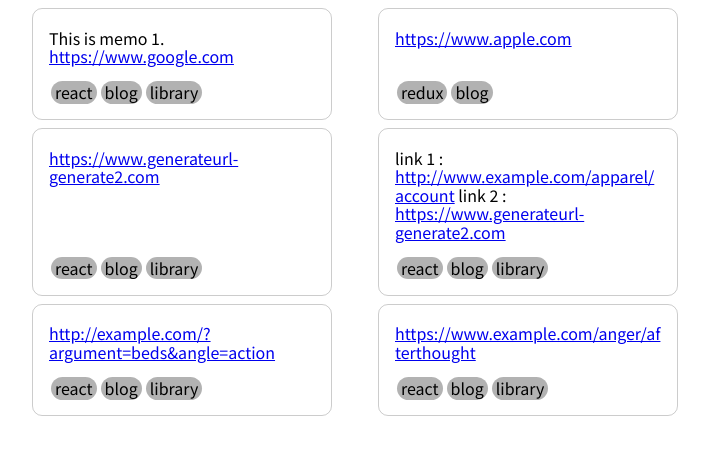
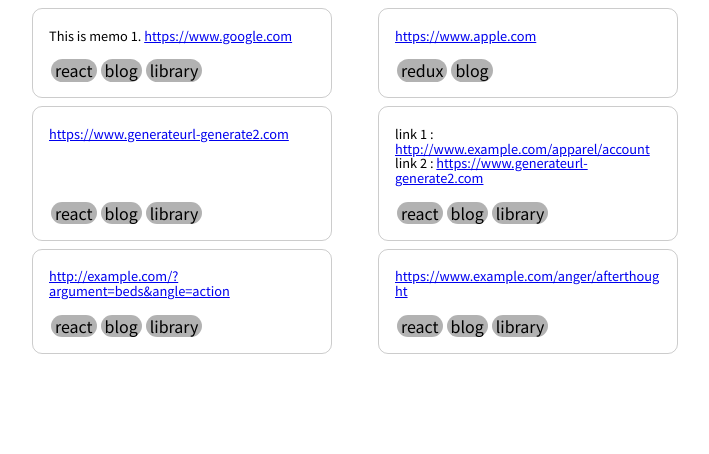
Before and after one commit to digression99/memoi, a React (Create React App) app: page / in a window 1280 px wide. Shown: the top 454 px of the page, without its empty margins (285-994 px from the left). Built offline with nearby package versions, Linux system fonts and the light colour scheme.

Commit message:
Adjust style

```diff
--- a/src/components/Memo/Memo.jsx
+++ b/src/components/Memo/Memo.jsx
@@ -16,6 +16,7 @@
 const Contents = styled.div`
   word-wrap : break-word;
   margin: 10px 0 10px 0;
+  font-size : 0.8rem;
 `;
 
 const Span = ({ text }) => <span>{text}</span>;
@@ -30,10 +31,10 @@
 
     splitStr.forEach(str => {
       if (str.match(regex)) {
-        componentList.push(<><Link key={str} text={str} />{' '}</>);
+        componentList.push(<><Link key={str + Math.random()} text={str} />{' '}</>);
         return;
       }
-      componentList.push(<><Span text={str} />{' '}</>);
+      componentList.push(<><Span key={str + Math.random()} text={str} />{' '}</>);
     });
 
     return componentList;
```
